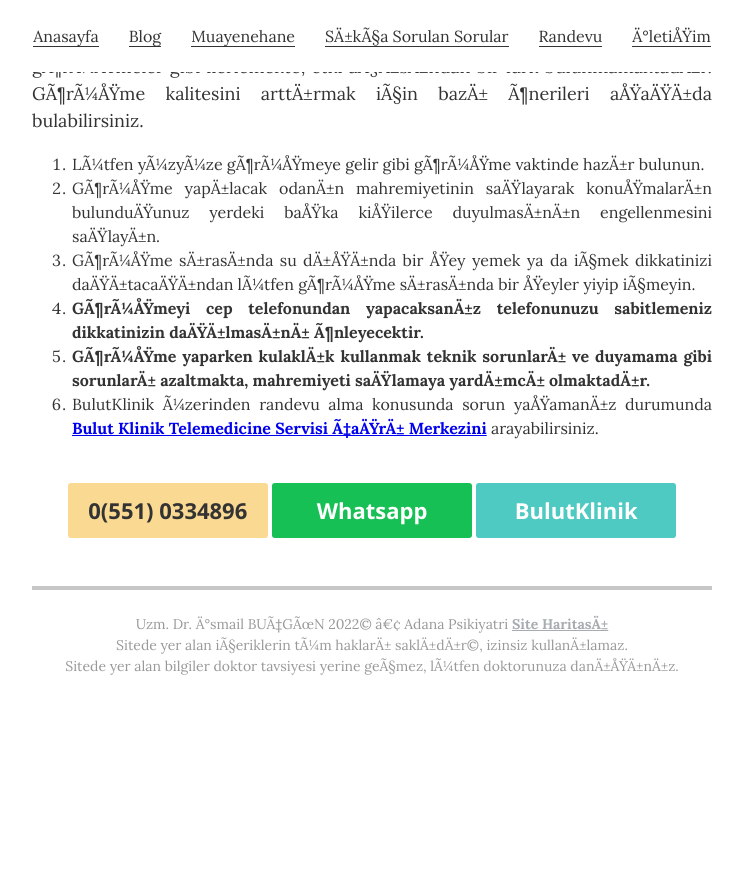
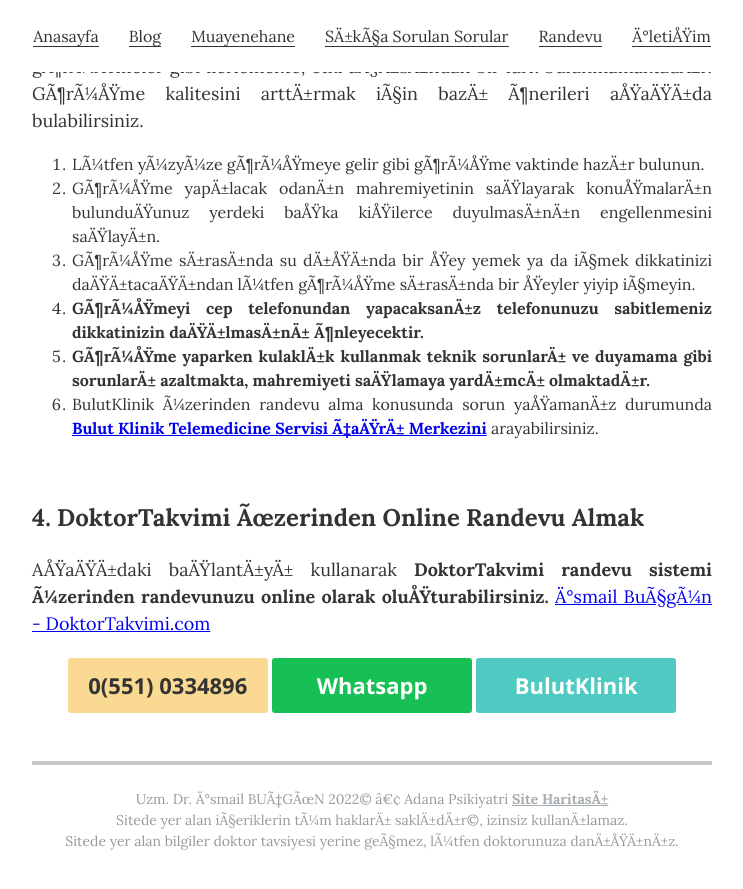
Before and after one commit to ibucgun/ibucgun.github.io, a Jekyll site: the page built from randevu.html, in a window 1280 px wide and 900 px high, scrolled down 944 px. Shown: the top 889 px of the window, without its empty margins (268-1011 px from the left). Built offline with Jekyll 4.4.1, drawn with Linux system fonts in a browser that asks for light colours; comment, search, counter and statistics services are not loaded; before the commit the page ends 1669 px from its top, so only the background shows below that.

Commit message:
Update randevu.html

```diff
--- a/randevu.html
+++ b/randevu.html
@@ -32,6 +32,13 @@ description: Adana Psikiyatri • 05510334896 • Muayenehanemden yüzyüze ya d
 		  <li>BulutKlinik üzerinden randevu alma konusunda sorun yaşamanız durumunda <a href="tel:+908507111133"><b>Bulut Klinik Telemedicine Servisi Çağrı Merkezini</b></a> arayabilirsiniz.</li>
 		</ol>
 		  </p><br>
+
+		  <h2> 4. DoktorTakvimi Üzerinden Online Randevu Almak</h2>
+		  <p style="text-align: justify;font-size: 1.125rem;">
+		  Aşağıdaki bağlantıyı kullanarak <b>DoktorTakvimi randevu sistemi üzerinden randevunuzu online olarak oluşturabilirsiniz.</b>
+		  <a id="zl-url" class="zl-url" href="https://www.doktortakvimi.com/ismail-bucgun/psikiyatri/adana" rel="nofollow" data-zlw-doctor="ismail-bucgun" data-zlw-type="big_with_calendar" data-zlw-opinion="false" data-zlw-hide-branding="true">İsmail Buçgün - DoktorTakvimi.com</a><script>!function($_x,_s,id){var js,fjs=$_x.getElementsByTagName(_s)[0];if(!$_x.getElementById(id)){js = $_x.createElement(_s);js.id = id;js.src = "//platform.docplanner.com/js/widget.js";fjs.parentNode.insertBefore(js,fjs);}}(document,"script","zl-widget-s");</script>
+		  </p>
+
        <center><a href="tel:+905510334896" class="contact-button no-print" itemprop="telephone" title="Ara" style="margin-top:3px;"><b>0(551) 0334896</b></a>
 	   <a href="https://api.whatsapp.com/send?phone=+905510334896&text=Merhaba,%20randevu%20hakkında%20bilgi%20almak%20istiyorum." style="margin-top:3px;" class="whatsapp-button no-print" itemprop="email" title="Whatsapp İletisi Gönder"><b>Whatsapp</b></a>
 	   <a href="https://bulutklinik.com/uzm-dr-ismail-bucgun" target="_blank" class="bulutklinik-button no-print" style="margin-top:3px;" title="BulutKlinik Üzerinden Online Randevu Al"><b>BulutKlinik</b></a>
```
